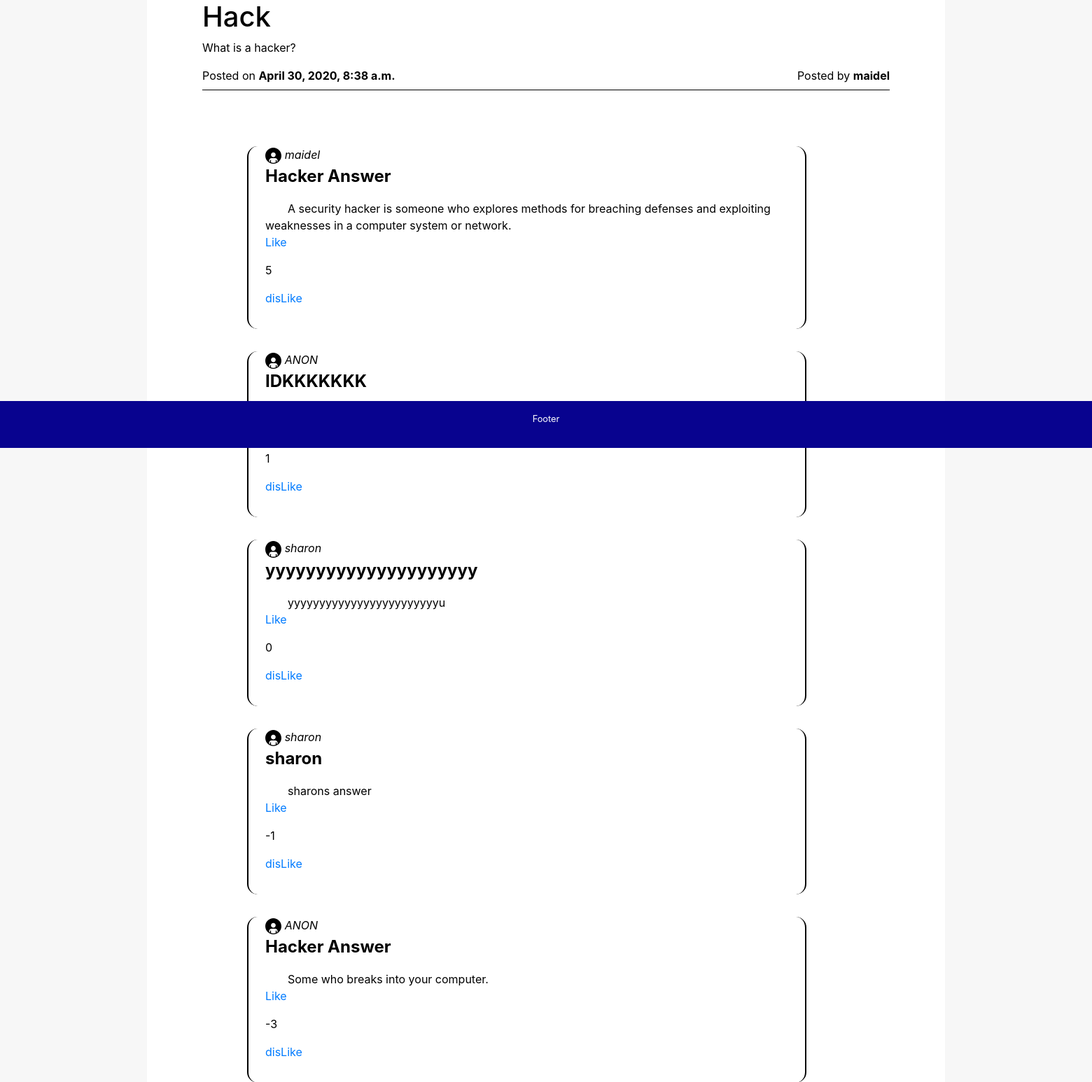
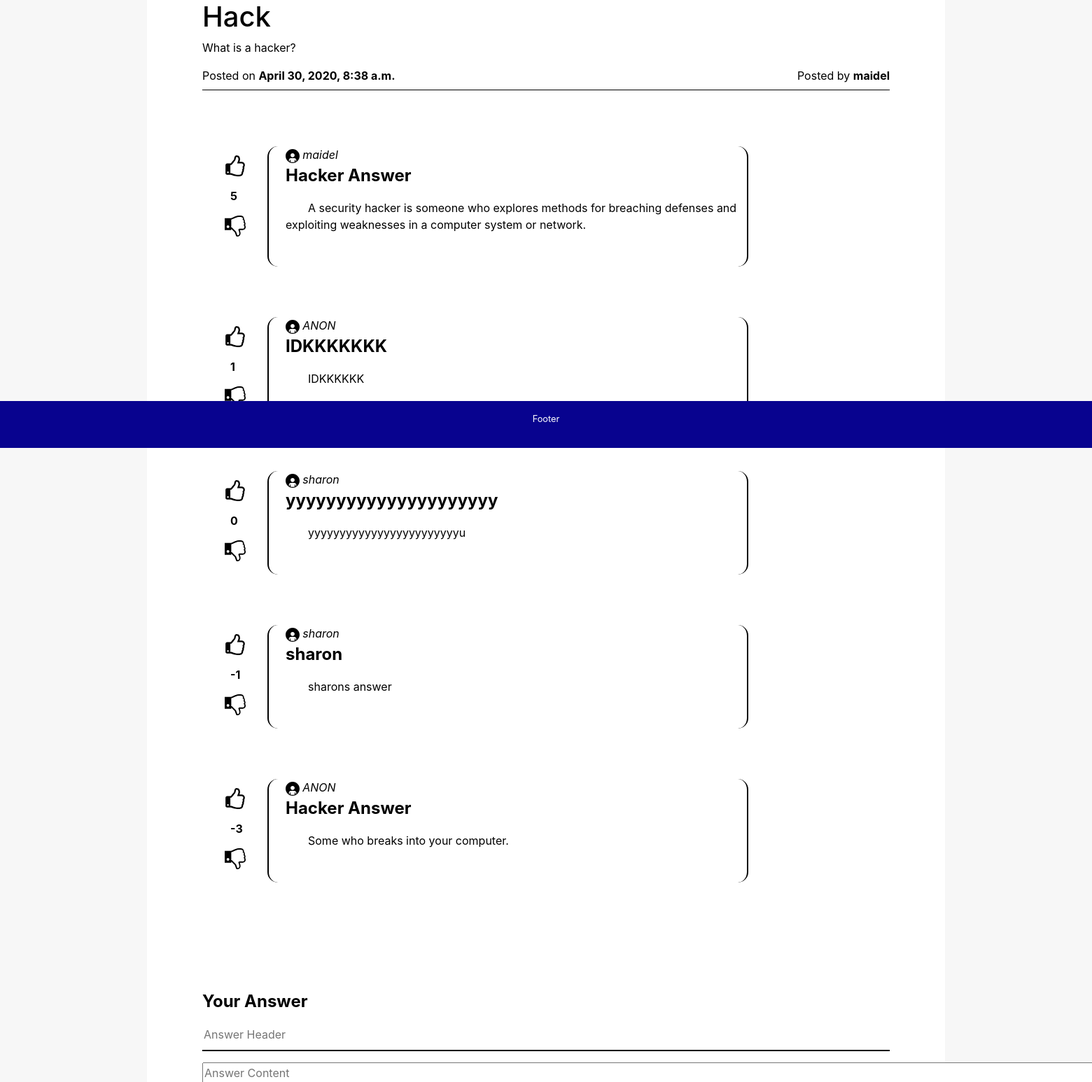
Before and after one commit to NWhite12/Cyber-Security-Knowledge-Base, a Django app: a page that uses Cyber_Security_KBMS/QuestionandAnswerForum/templates/view-question.html in a window 1560 px wide; the page is wider, and only the part inside the window is pictured. Shown: the part 160-1706 px from the top of that part at 70% size. Run offline with Django 3.2, Linux system fonts and the light colour scheme; a user stored in the database is signed in; data comes from the database, SQL or seed files in the repository; both versions use the stored data as it was after the commit; some libraries are stand-ins or nearby versions.

Commit message:
css updated

```diff
--- a/Cyber_Security_KBMS/QuestionandAnswerForum/static/css/style.css
+++ b/Cyber_Security_KBMS/QuestionandAnswerForum/static/css/style.css
@@ -248,10 +248,10 @@ footer {
 }
 
 .replies{
-	margin-bottom:2em;
-	margin-left: 8em;
+	margin-bottom:4.5em;
+	margin-left: 1em;
 	width: 72%;
-	padding-bottom: 1em;
+	padding-bottom: 3em;
 	border-right: 2px solid;
   border-left: 2px solid;
   padding-left: 1.5em;
@@ -326,6 +326,16 @@ footer {
 	text-align: center;
 }
 
+.change-margin{
+	margin-left: 0em !important;
+	margin-right: 0em !important;
+}
+
+.rate-margin{
+    margin-left: 6em;
+		margin-top: 0.8em
+}
+
 @media only screen and (max-width: 320px){
 	.profile {
 		padding-left: initial;
--- a/Cyber_Security_KBMS/QuestionandAnswerForum/templates/view-question.html
+++ b/Cyber_Security_KBMS/QuestionandAnswerForum/templates/view-question.html
@@ -16,7 +16,17 @@
       </div>
       {%for i,j in replies %}
 
+      <div class="row change-margin">
+        <div class="col-xs rate-margin">
+          <!-- Link to like a post -->
+             <p><a href="/questionreply/{{ j.id }}/{{ j.slug }}/upvote"><img src="{% static 'images/ups.svg' %}" width="30" height="30"></a></p>
+             <p class="pl-2"><strong>{{j.reply_rank}}</strong></p>
 
+
+             <!-- link to dislike a post -->
+               <p><a href="/questionreply/{{ j.id }}/{{ j.slug }}/downvote"><img src="{% static 'images/thumb-down.svg' %}" width="30" height="30"></a></p>
+             </div>
+            <div class="col">
      <div class="replies">
        <img src="{% static 'images/user.svg' %}" width="3%" height="3%">
        <span class="user-reply-name">{{i}}</span>
@@ -24,16 +34,10 @@
 
     <p class="reply-header"> {{j}}</p>
     <span class="reply-content">{{j.content}}</span>
-
- <!-- Link to like a post -->
-    <p><a href="/questionreply/{{ j.id }}/{{ j.slug }}/upvote">Like</a></p>
-    <p> {{j.reply_rank}}</p>
-
-
-    <!-- link to dislike a post -->
-      <p><a href="/questionreply/{{ j.id }}/{{ j.slug }}/downvote">disLike</a></p>
+</div>
 
     </div>
+  </div>
  {% endfor %}
 
                 <form class="answer"  method='POST'>
```
Also changed, not shown: Cyber_Security_KBMS/QuestionandAnswerForum/static/images/multimedia-option.svg (added), Cyber_Security_KBMS/QuestionandAnswerForum/static/images/thumb-down.svg (added), Cyber_Security_KBMS/QuestionandAnswerForum/static/images/ups.svg (added), Cyber_Security_KBMS/db.sqlite3.
